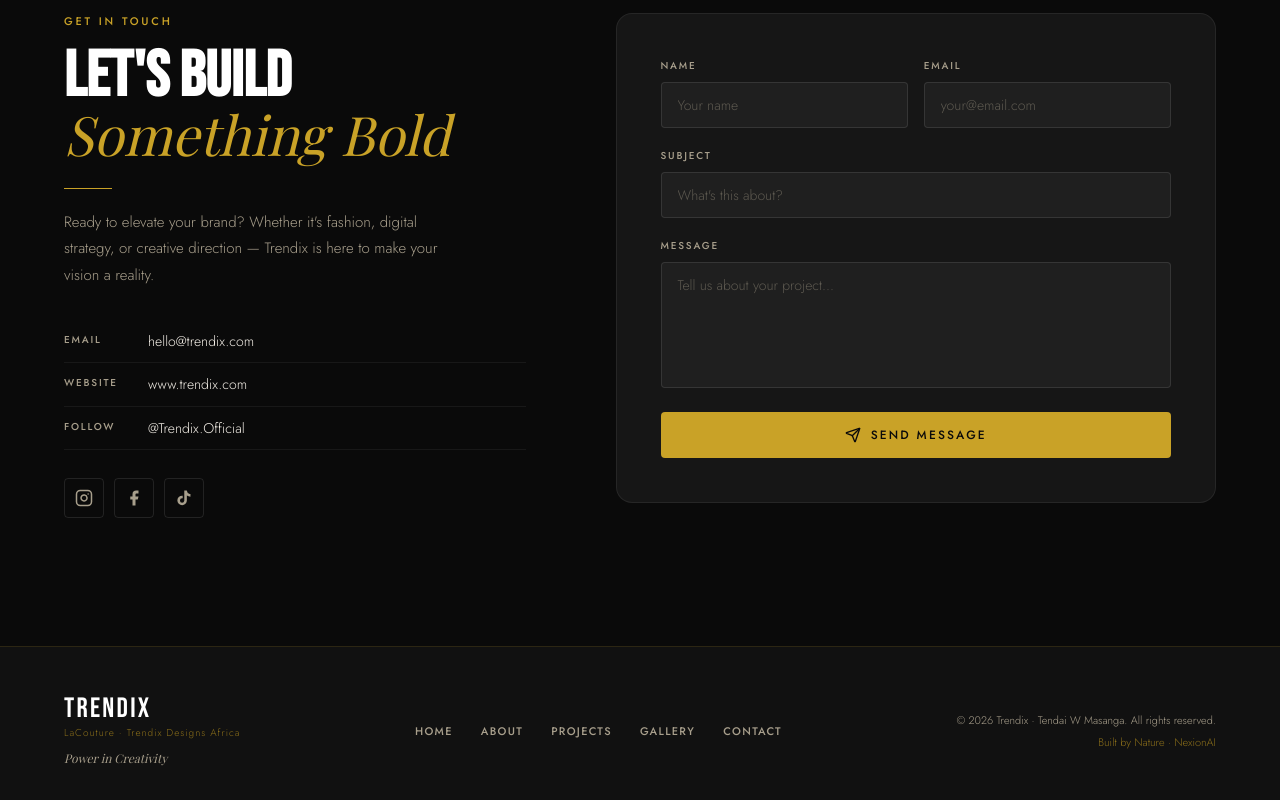
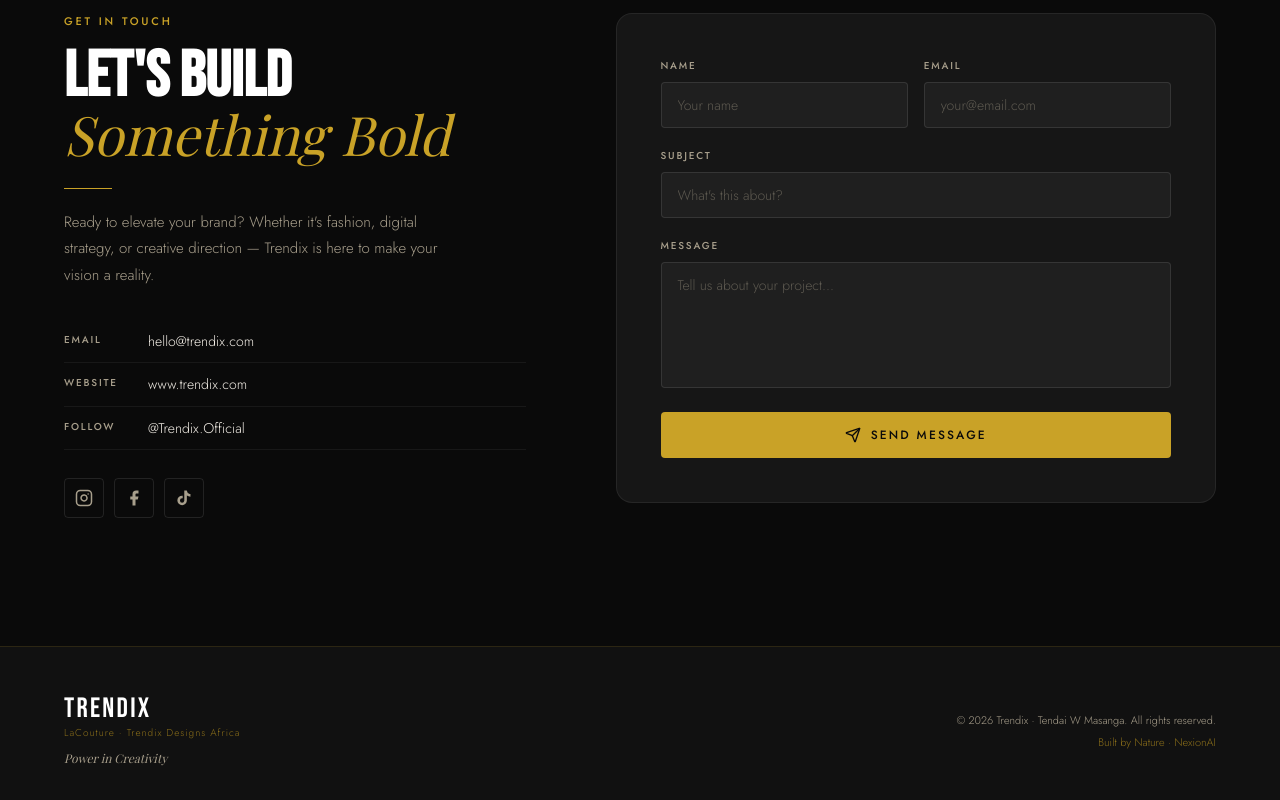
Before and after one commit to naxionai/Trendix-Designs-Africa, a React (Vite) app: page / in a window 1280 px wide. Shown: the part 5724-6524 px from the top of the page. Built offline with nearby package versions, Linux system fonts and the light colour scheme; a web font is replaced by a local one.

Commit message:
fix: update footer layout and remove unused links

```diff
--- a/src/components/Footer.css
+++ b/src/components/Footer.css
@@ -10,7 +10,7 @@
 
 .footer__inner {
   display: grid;
-  grid-template-columns: auto 1fr auto;
+  grid-template-columns: 1fr auto;
   gap: 40px;
   align-items: center;
 }
@@ -45,30 +45,6 @@
   margin-top: 6px;
 }
 
-/* ---------- Links ---------- */
-.footer__links {
-  display: flex;
-  justify-content: center;
-  gap: 4px;
-  flex-wrap: wrap;
-}
-
-.footer__link {
-  font-family: var(--font-body);
-  font-size: 11px;
-  font-weight: 500;
-  letter-spacing: 0.12em;
-  text-transform: uppercase;
-  color: var(--cream-dim);
-  padding: 6px 12px;
-  border-radius: var(--radius-sm);
-  transition: color var(--transition-fast);
-}
-
-.footer__link:hover {
-  color: var(--gold);
-}
-
 /* ---------- Copy ---------- */
 .footer__copy {
   display: flex;
--- a/src/components/Footer.tsx
+++ b/src/components/Footer.tsx
@@ -13,14 +13,6 @@ export default function Footer() {
           <p className="footer__slogan">Power in Creativity</p>
         </div>
 
-        <div className="footer__links">
-          {['Home', 'About', 'Projects', 'Gallery', 'Contact'].map(link => (
-            <a key={link} href={`#${link.toLowerCase()}`} className="footer__link">
-              {link}
-            </a>
-          ))}
-        </div>
-
         <div className="footer__copy">
           <span>© {year} Trendix · Tendai W Masanga. All rights reserved.</span>
           <span className="footer__credit">Built by Nature · NexionAI</span>
```
Also changed, not shown: 1 other file (tests, documents, lock files or other folders).
